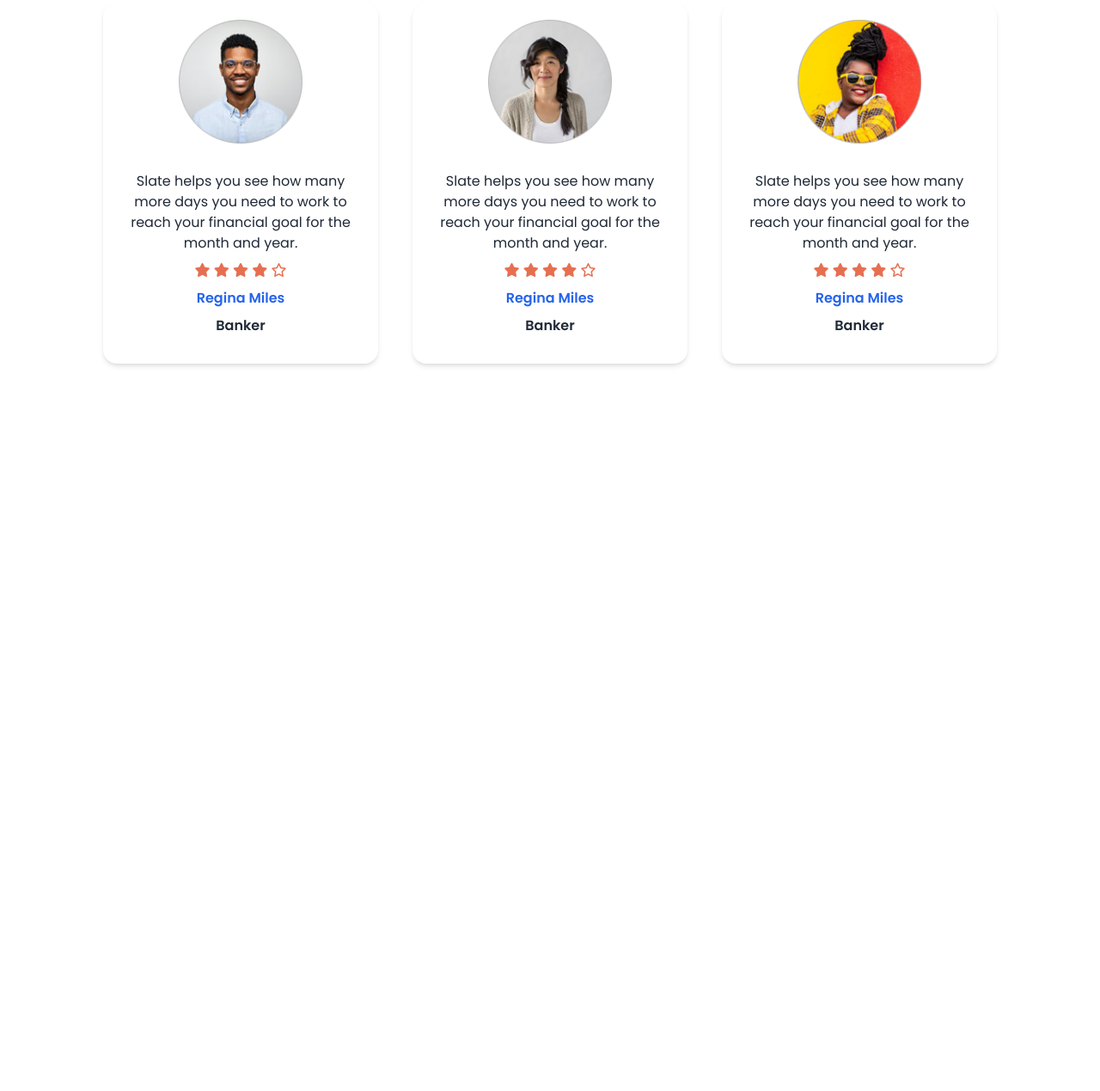
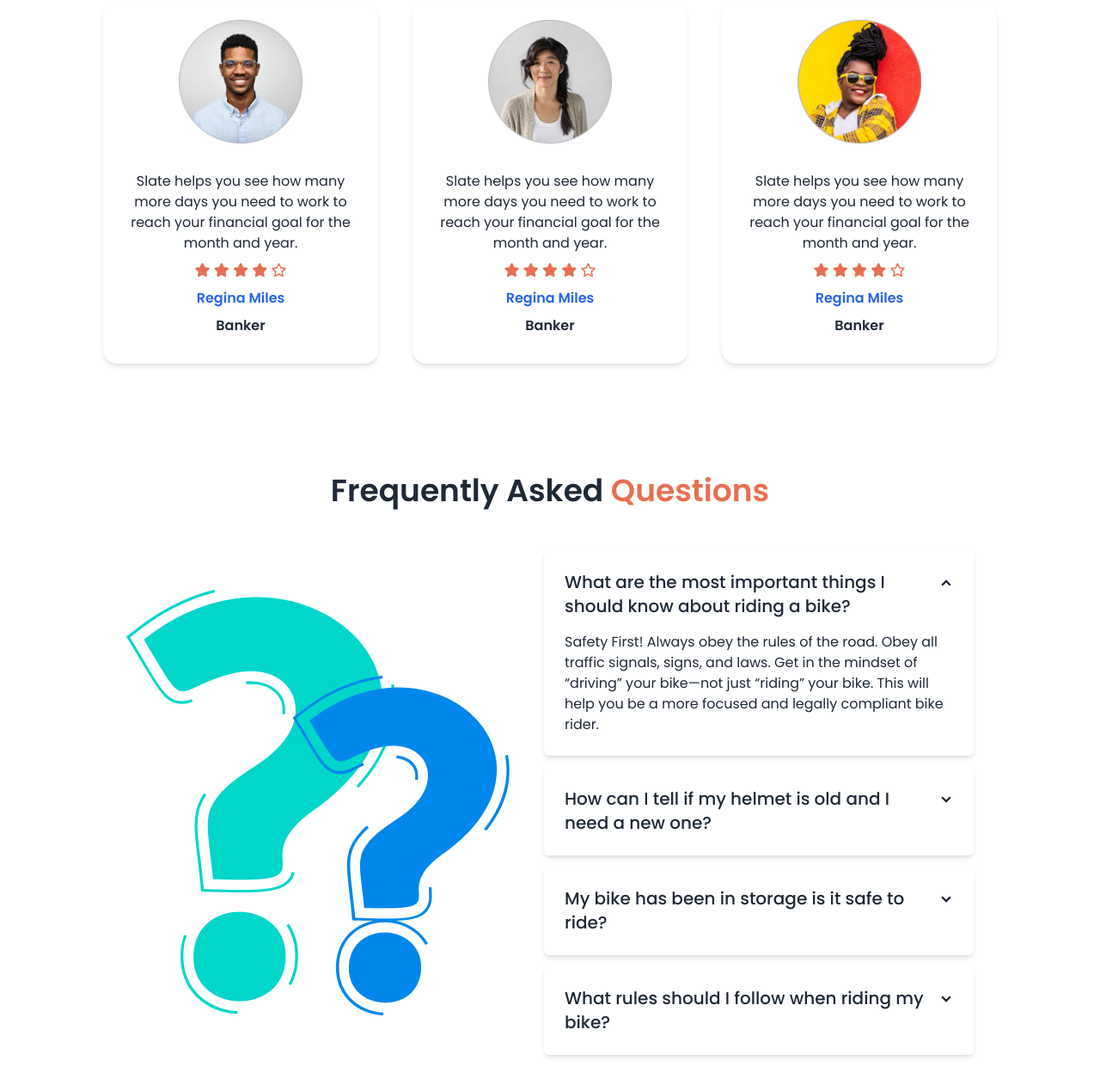
Before and after one commit to mdsaifurrahman117/Biker-Zone, a plain HTML site: page index.html in a window 1280 px wide. Shown: the part 2265-3534 px from the top of the page at 86% size. Before the commit the page ends 2752 px from the top, so only its background shows below. Drawn offline with nearby package versions, Linux system fonts and the light colour scheme.

Commit message:
faq section complete

```diff
--- a/index.html
+++ b/index.html
@@ -11,7 +11,7 @@
             <!-- google fonts -->
             <link rel="preconnect" href="https://fonts.googleapis.com">
             <link rel="preconnect" href="https://fonts.gstatic.com" crossorigin="">
-            <link href="https://fonts.googleapis.com/css2?family=Poppins:ital,wght@0,100;0,200;0,300;0,400;0,500;0,600;0,700;0,800;0,900;1,100;1,200;1,300;1,400;1,500;1,600;1,700;1,800;1,900&amp;display=swap" rel="stylesheet">
+            <link href="https://fonts.googleapis.com/css2?family=Poppins:ital,wght@0,100;0,200 py-5;0,300;0,400;0,500;0,600;0,700;0,800;0,900;1,100;1,200;1,300;1,400;1,500;1,600;1,700;1,800;1,900&amp;display=swap" rel="stylesheet">
             <!-- daisy ui -->
             <link href="https://cdn.jsdelivr.net/npm/daisyui@4.12.10/dist/full.min.css" rel="stylesheet" type="text/css">
             <!-- tailwind css -->
@@ -210,5 +210,48 @@
             </div>
 </section>
 <!-- client section end -->
+<!-- faq section start -->
+<section class="container mx-auto py-16 px-5 md:px-0">
+            <h1 class="text-2xl md:text-4xl text-center font-semibold">Frequently Asked <span class="text-primary-button">Questions</span></h1>
+            <div class="flex flex-col md:flex-row justify-center items-center mt-12 gap-10">
+                        <!-- faq image -->
+                        <figure>
+                                    <img src="assets/images/others/faq.png" alt="faq">
+                        </figure>
+                        <!-- faq section -->
+                        <div class="flex flex-col gap-3">
+                                    <div class="collapse collapse-arrow shadow-md rounded-md p-2 md:w-[500px]">
+                                                <input type="radio" name="my-accordion-2" checked="checked" />
+                                                <div class="collapse-title text-xl font-medium">What are the most important things I should
+                                                            know about riding a bike?</div>
+                                                <div class="collapse-content">
+                                                  <p>Safety First! Always obey the rules of the road. Obey all traffic signals, signs, and laws. Get in the mindset of “driving” your bike—not just “riding” your bike. This will help you be a more focused and legally compliant bike rider. </p>
+                                                </div>
+                                    </div>
+                                    <div class="collapse collapse-arrow shadow-md rounded-md p-2 md:w-[500px]">
+                                                <input type="radio" name="my-accordion-2" />
+                                                <div class="collapse-title text-xl font-medium">How can I tell if my helmet is old and I need a new one?</div>
+                                                <div class="collapse-content">
+                                                  <p>Safety First! Always obey the rules of the road. Obey all traffic signals, signs, and laws. Get in the mindset of “driving” your bike—not just “riding” your bike. This will help you be a more focused and legally compliant bike rider. </p>
+                                                </div>
+                                    </div>
+                                    <div class="collapse collapse-arrow shadow-md rounded-md p-2 md:w-[500px]">
+                                                <input type="radio" name="my-accordion-2" />
+                                                <div class="collapse-title text-xl font-medium">My bike has been in storage is it safe to ride?</div>
+                                                <div class="collapse-content">
+                                                            <p>Safety First! Always obey the rules of the road. Obey all traffic signals, signs, and laws. Get in the mindset of “driving” your bike—not just “riding” your bike. This will help you be a more focused and legally compliant bike rider. </p>
+                                                </div>
+                                    </div>
+                                    <div class="collapse collapse-arrow shadow-md rounded-md p-2 md:w-[500px]">
+                                                <input type="radio" name="my-accordion-2" />
+                                                <div class="collapse-title text-xl font-medium">What rules should I follow when riding my bike?</div>
+                                                <div class="collapse-content">
+                                                            <p>Safety First! Always obey the rules of the road. Obey all traffic signals, signs, and laws. Get in the mindset of “driving” your bike—not just “riding” your bike. This will help you be a more focused and legally compliant bike rider. </p>
+                                                </div>
+                                    </div>
+                        </div>
+            </div>
+</section>
+<!-- faq section end -->
 </body>
 </html>
```
